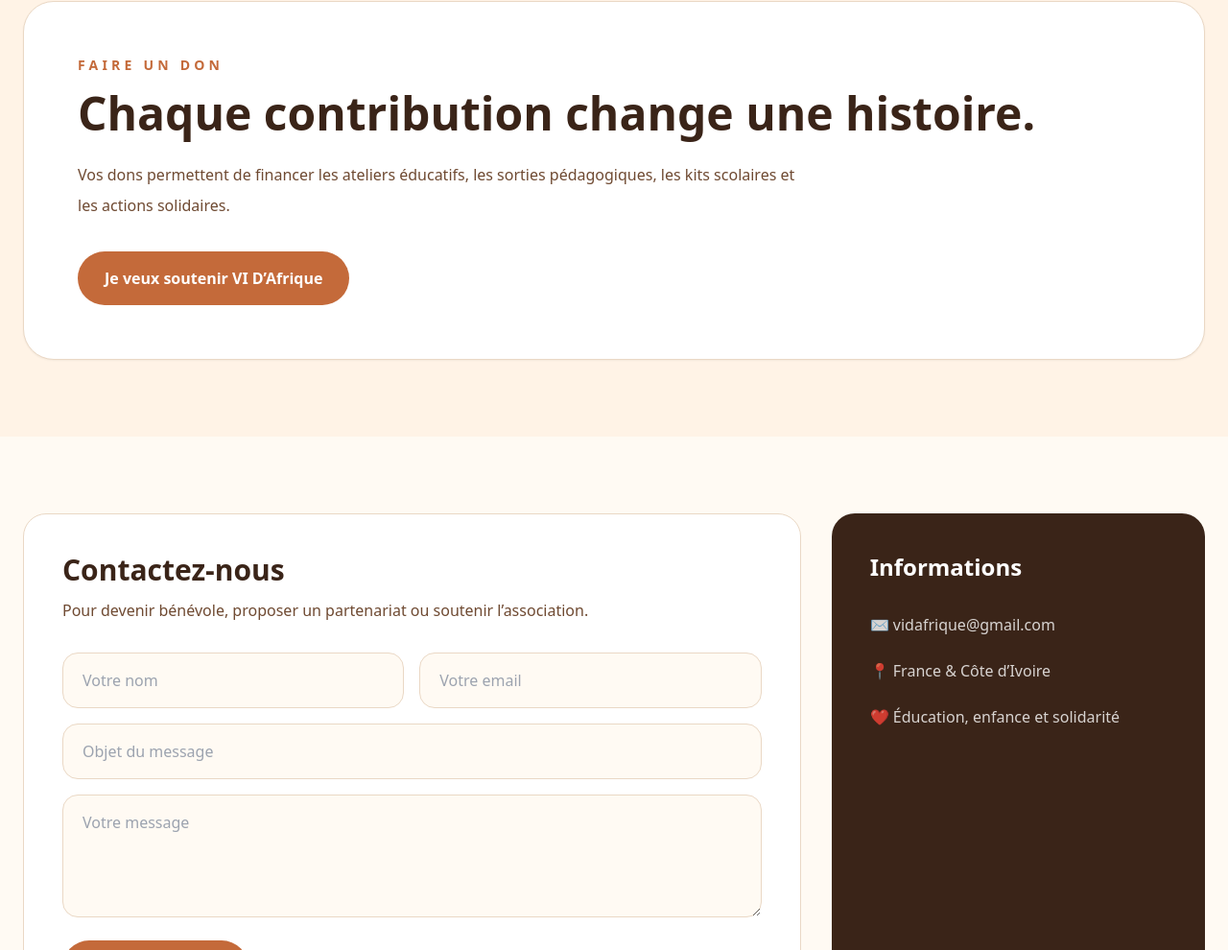
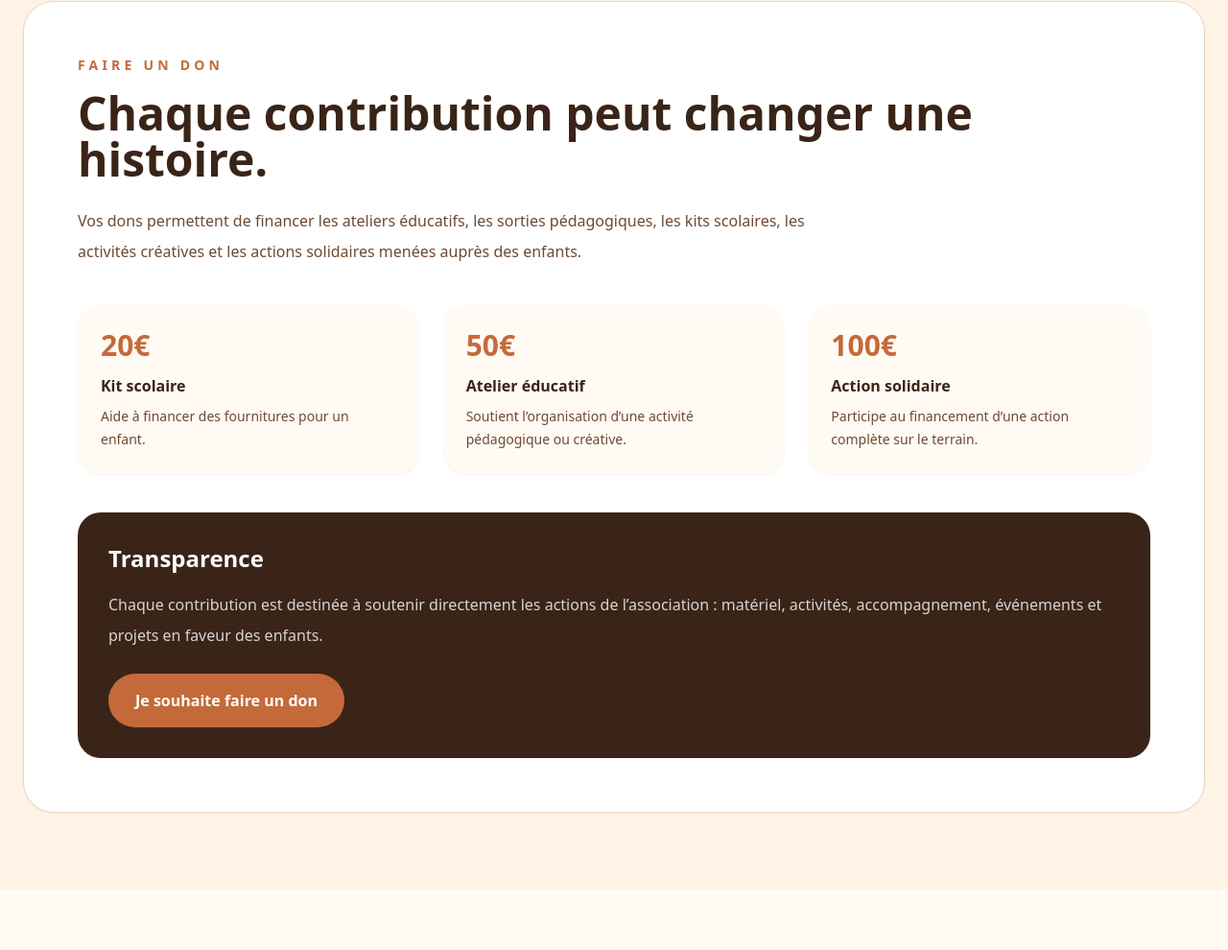
Before and after one commit to vidafrique-svg/site-vi-d-afrique, a plain HTML site: page index.html in a window 1280 px wide. Shown: the part 3742-4732 px from the top of the page at 96% size. Drawn offline with nearby package versions, Linux system fonts and the light colour scheme.

Commit message:
Update index.html

```diff
--- a/index.html
+++ b/index.html
@@ -204,14 +204,40 @@
   <div class="mx-auto max-w-7xl px-6">
     <div class="rounded-[2rem] border border-[#ead8c5] bg-white p-8 shadow-sm md:p-14">
       <p class="text-sm font-bold uppercase tracking-[0.3em] text-[#c46a3a]">Faire un don</p>
-        <h2 class="mt-4 text-4xl font-bold md:text-5xl">Chaque contribution change une histoire.</h2>
+      <h2 class="mt-4 text-4xl font-bold md:text-5xl">Chaque contribution peut changer une histoire.</h2>
       <p class="mt-6 max-w-3xl leading-8 text-[#6f4a32]">
-          Vos dons permettent de financer les ateliers éducatifs, les sorties pédagogiques, les kits scolaires et les actions solidaires.
+        Vos dons permettent de financer les ateliers éducatifs, les sorties pédagogiques, les kits scolaires, les activités créatives et les actions solidaires menées auprès des enfants.
       </p>
 
-        <a href="#contact" class="mt-8 inline-flex rounded-full bg-[#c46a3a] px-7 py-4 font-semibold text-white hover:bg-[#a9542f]">
-          Je veux soutenir VI D’Afrique
+      <div class="mt-10 grid gap-6 md:grid-cols-3">
+        <div class="rounded-3xl bg-[#fffaf3] p-6 shadow-sm">
+          <p class="text-3xl font-bold text-[#c46a3a]">20€</p>
+          <p class="mt-3 font-semibold">Kit scolaire</p>
+          <p class="mt-2 text-sm leading-6 text-[#6f4a32]">Aide à financer des fournitures pour un enfant.</p>
+        </div>
+
+        <div class="rounded-3xl bg-[#fffaf3] p-6 shadow-sm">
+          <p class="text-3xl font-bold text-[#c46a3a]">50€</p>
+          <p class="mt-3 font-semibold">Atelier éducatif</p>
+          <p class="mt-2 text-sm leading-6 text-[#6f4a32]">Soutient l’organisation d’une activité pédagogique ou créative.</p>
+        </div>
+
+        <div class="rounded-3xl bg-[#fffaf3] p-6 shadow-sm">
+          <p class="text-3xl font-bold text-[#c46a3a]">100€</p>
+          <p class="mt-3 font-semibold">Action solidaire</p>
+          <p class="mt-2 text-sm leading-6 text-[#6f4a32]">Participe au financement d’une action complète sur le terrain.</p>
+        </div>
+      </div>
+
+      <div class="mt-10 rounded-3xl bg-[#3a2418] p-8 text-white">
+        <h3 class="text-2xl font-bold">Transparence</h3>
+        <p class="mt-4 leading-8 text-white/80">
+          Chaque contribution est destinée à soutenir directement les actions de l’association : matériel, activités, accompagnement, événements et projets en faveur des enfants.
+        </p>
+        <a href="mailto:vidafrique@gmail.com" class="mt-6 inline-flex rounded-full bg-[#c46a3a] px-7 py-4 font-semibold text-white hover:bg-[#a9542f]">
+          Je souhaite faire un don
         </a>
+      </div>
     </div>
   </div>
 </section>
```
Lines whose indentation alone changed are shown as unchanged.
